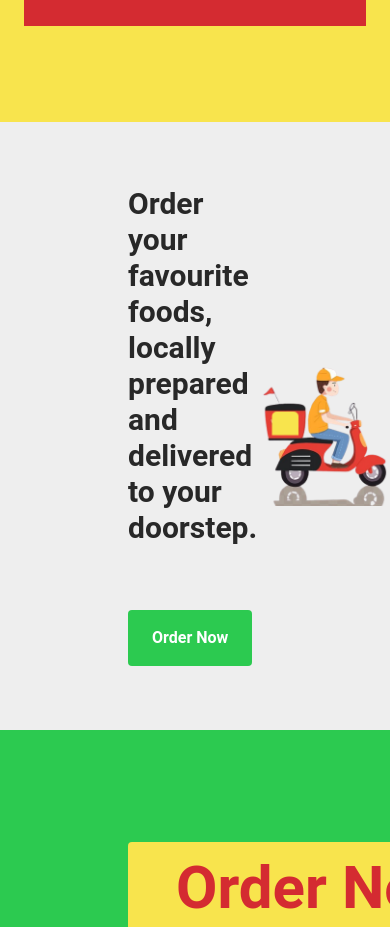
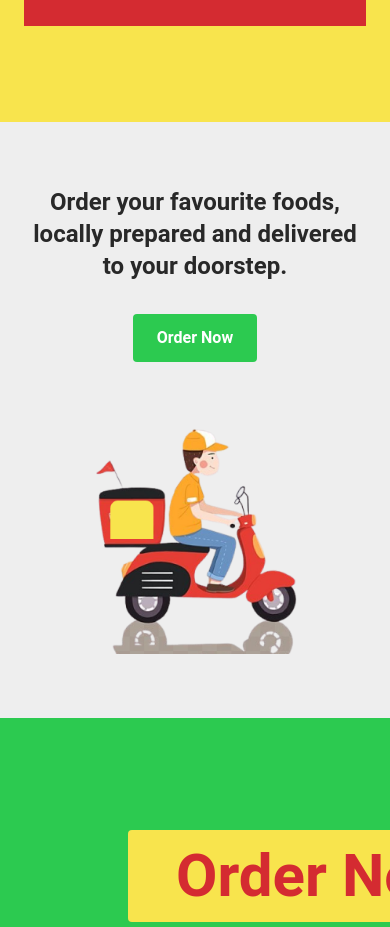
Before and after one commit to HarunaDev/chop-chop, a React (Vite) app in the folder frontend/: page / in a window 390 px wide. Shown: the part 1720-2647 px from the top of the page. Built offline with nearby package versions, Linux system fonts and the light colour scheme; no server answers.

Commit message:
refactored menucard and Special menu to be responsive

```diff
--- a/frontend/src/components/Service.jsx
+++ b/frontend/src/components/Service.jsx
@@ -20,19 +20,19 @@ function Service() {
     return (
         <section
             ref={ref}
-            className="flex justify-between items-center bg-[#EEEEEE] px-32 py-16"
+            className="flex flex-col md:flex-row justify-between items-center bg-[#EEEEEE] px-8 md:px-32 py-16"
         >
             <motion.div
-                className="flex flex-col justify-between items-start"
+                className="flex flex-col justify-center items-center md:items-start mb-8 md:mb-0 text-center md:text-left"
                 initial={{ x: -100, opacity: 0 }}
                 animate={textControls}
             >
-                <h1 className="mb-16 text-3xl text-[#282828] font-bold">
-                    Order your favourite foods, <br /> locally prepared and delivered <br /> to your doorstep.
+                <h1 className="mb-8 md:mb-16 text-2xl md:text-3xl text-[#282828] font-bold">
+                    Order your favourite foods, <br className="hidden md:block"/> locally prepared and delivered <br className="hidden md:block"/> to your doorstep.
                 </h1>
 
                 <Link to="/order">
-                    <button className="rounded bg-[#2CCA50] px-6 py-4 text-[#FFFFFF] font-semibold">
+                    <button className="rounded bg-[#2CCA50] px-6 py-3 md:py-4 text-[#FFFFFF] font-semibold">
                         Order Now
                     </button>
                 </Link>
@@ -41,7 +41,7 @@ function Service() {
             <motion.img
                 src={ServiceImg}
                 alt="Service Delivery"
-                // className="w-1/3 h-auto object-contain"
+                className="w-2/3 md:w-1/3 h-auto object-contain"
                 initial={{ x: 100, opacity: 0 }}
                 animate={imageControls}
             />
```
